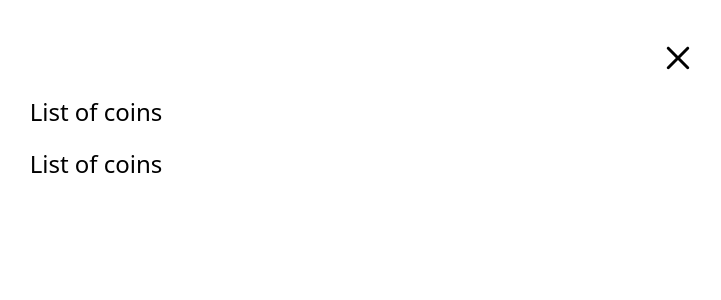
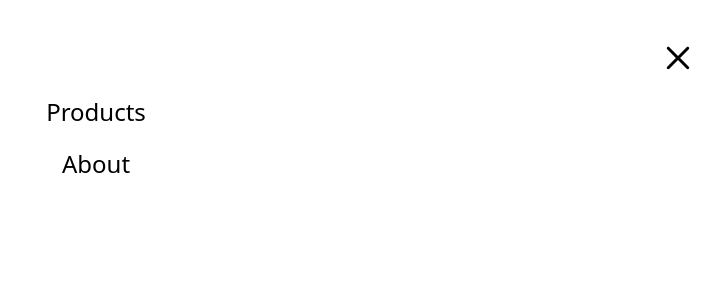
Before and after one commit to bilalcs1781/shiping, a Next.js app: page / in a window 1280 px wide. Both pictures are taken after a click on the icon 8 px from the left and 2648 px from the top of the page. Shown: the part 2248-2548 px from the top of the page, without its empty margins (544-1265 px from the left). Built offline with nearby package versions, Linux system fonts and the light colour scheme.

Commit message:
route protection

```diff
--- a/components/MobileMenu/index.js
+++ b/components/MobileMenu/index.js
@@ -26,9 +26,9 @@ const MobileMenu = ({ mobileMenuHandler }) => {
               className={({ isActive }) =>
                 isActive ? styles.active : styles.inactive
               }
-              href={"/list-coins"}
+              href={"/products"}
             >
-              List of coins
+              Products
             </Link>
           </div>
           <div className={styles.links}>
@@ -37,9 +37,9 @@ const MobileMenu = ({ mobileMenuHandler }) => {
               className={({ isActive }) =>
                 isActive ? styles.active : styles.inactive
               }
-              href={"/list-coins"}
+              href={"/about"}
             >
-              List of coins
+              About
             </Link>
           </div>
         </div>
```
